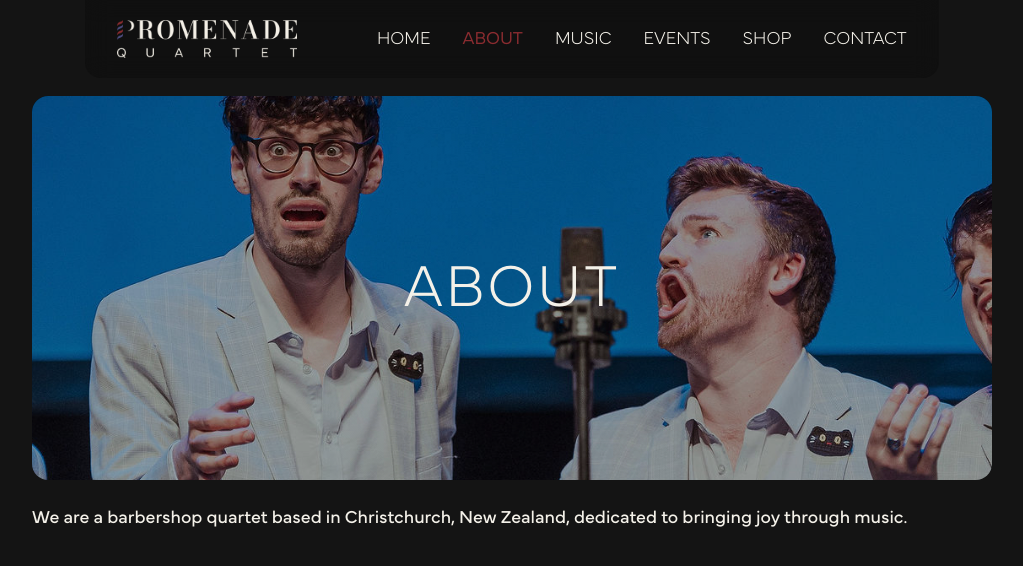
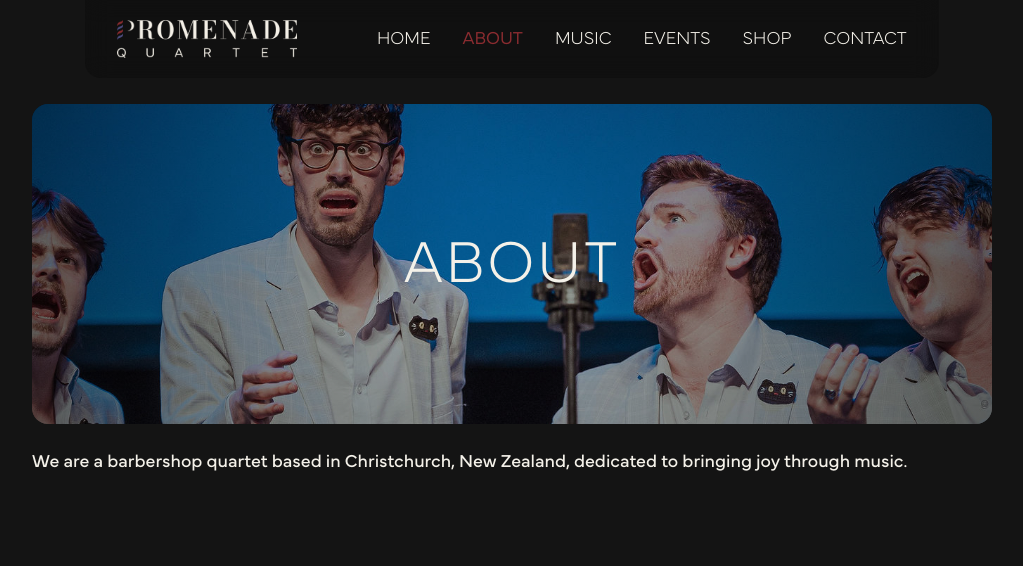
Before and after one commit to JoranQuack/promenade-website, a Next.js app: page /about in a window 1280 px wide. Shown: the top 566 px of the page, without its empty margins (128-1151 px from the left). Built offline with nearby package versions, Linux system fonts and the light colour scheme.

Commit message:
Revert "feat: page transitioning (needs improvement)"
This reverts commit 325d9f50c2e5fdb9365f5527ce8108bc12ba8c0c.

```diff
--- a/eslint.config.mjs
+++ b/eslint.config.mjs
@@ -204,6 +204,7 @@ const eslintConfig = [
       "react/jsx-equals-spacing": ["error", "never"],
       "react/jsx-first-prop-new-line": ["error", "multiline-multiprop"],
       "react/jsx-fragments": ["error", "syntax"],
+      "react/jsx-indent": ["error", 2],
       "react/jsx-indent-props": ["error", 2],
       "react/jsx-max-props-per-line": [
         "error",
@@ -265,6 +266,7 @@ const eslintConfig = [
       ],
       "import/prefer-default-export": "off",
 
+      indent: ["error", 2],
       quotes: [
         "error",
         "double",
--- a/package.json
+++ b/package.json
@@ -9,7 +9,6 @@
     "lint": "next lint"
   },
   "dependencies": {
-    "framer-motion": "^12.19.1",
     "next": "15.3.3",
     "react": "^19.0.0",
     "react-dom": "^19.0.0"
--- a/src/app/about/page.tsx
+++ b/src/app/about/page.tsx
@@ -1,9 +1,12 @@
+import { Header } from "@/components/shared/Header";
 import ImageBlock from "@/components/ui/ImageBlock";
 
 export default function About(): React.ReactElement {
   return (
     <div className="flex flex-col min-h-screen items-center">
-      <main className="flex-grow w-3/4">
+      <Header current="ABOUT" />
+
+      <main className="flex-grow w-3/4 mt-26">
         <ImageBlock alt="about" src="/about.jpg" />
 
         <p className="text-lg mb-6 h-[2000px]">
--- a/src/app/globals.css
+++ b/src/app/globals.css
@@ -32,21 +32,8 @@
   }
 }
 
-html {
-  scroll-behavior: smooth;
-}
-
 body {
   font-family: var(--font-mundial), Arial, Helvetica, sans-serif;
-  -webkit-font-smoothing: antialiased;
-  -moz-osx-font-smoothing: grayscale;
-}
-
-* {
-  -webkit-backface-visibility: hidden;
-  backface-visibility: hidden;
-  -webkit-perspective: 1000;
-  perspective: 1000;
 }
 
 p,
--- a/src/app/layout.tsx
+++ b/src/app/layout.tsx
@@ -1,10 +1,6 @@
 import type { Metadata } from "next";
 import localFont from "next/font/local";
-
 import "./globals.css";
-import { CurrentPageProvider } from "@/components/shared/CurrentPageContext";
-import { Header } from "@/components/shared/Header";
-import { PageTransition } from "@/components/shared/PageTransition";
 
 const mundial = localFont({
   src: [
@@ -94,11 +90,7 @@ export default function RootLayout(
   return (
     <html lang="en">
       <body className={`${mundial.variable} antialiased bg-dark`}>
-        <CurrentPageProvider>
-          <Header />
-
-          <PageTransition>{props.children}</PageTransition>
-        </CurrentPageProvider>
+        {props.children}
       </body>
     </html>
   );
--- a/src/app/page.tsx
+++ b/src/app/page.tsx
@@ -1,8 +1,12 @@
 import React from "react";
+
+import { Header } from "../components/shared/Header";
 
 export default function Home(): React.ReactElement {
   return (
     <div className="flex flex-col min-h-screen items-center">
+      <Header current="HOME" />
+
       <main className="h-[2000px]">
         <div className="flex flex-col items-center justify-center w-full h-screen">
           <h1 className="text-6xl text-white font-bold mb-4">
--- a/src/components/shared/CurrentPageContext.tsx
+++ /dev/null
@@ -1,67 +0,0 @@
-"use client";
-
-import { usePathname } from "next/navigation";
-import {
-  createContext,
-  useContext,
-  useState,
-  useEffect,
-  type ReactNode,
-} from "react";
-
-interface CurrentPageContextType {
-  currentPage: string;
-}
-
-const CurrentPageContext = createContext<CurrentPageContextType | undefined>(
-  undefined
-);
-
-export function useCurrentPage(): CurrentPageContextType {
-  const context = useContext(CurrentPageContext);
-
-  if (!context) {
-    throw new Error("useCurrentPage must be used within a CurrentPageProvider");
-  }
-
-  return context;
-}
-
-interface CurrentPageProviderProps {
-  children: ReactNode;
-}
-
-export function CurrentPageProvider({
-  children,
-}: CurrentPageProviderProps): React.ReactElement {
-  const pathname = usePathname();
-  const [currentPage, setCurrentPage] = useState("HOME");
-
-  useEffect(() => {
-    switch (pathname) {
-      case "/":
-        setCurrentPage("HOME");
-        break;
-      case "/about":
-        setCurrentPage("ABOUT");
-        break;
-      case "/music":
-        setCurrentPage("MUSIC");
-        break;
-      case "/events":
-        setCurrentPage("EVENTS");
-        break;
-      case "/contact":
-        setCurrentPage("CONTACT");
-        break;
-      default:
-        setCurrentPage("HOME");
-    }
-  }, [pathname]);
-
-  return (
-    <CurrentPageContext.Provider value={{ currentPage }}>
-      {children}
-    </CurrentPageContext.Provider>
-  );
-}
--- a/src/components/shared/Header.tsx
+++ b/src/components/shared/Header.tsx
@@ -1,9 +1,5 @@
-"use client";
-
 import Image from "next/image";
 import Link from "next/link";
-
-import { useCurrentPage } from "./CurrentPageContext";
 
 const routes = [
   {
@@ -32,11 +28,12 @@ const routes = [
   },
 ];
 
-export function Header(): React.ReactElement {
-  const { currentPage } = useCurrentPage();
+interface HeaderProps {
+  current?: string;
+}
 
+export function Header(_props: HeaderProps): React.ReactElement {
   return (
-    <div className="flex justify-center w-full z-10 sticky top-0 left-0">
     <header className="w-8/12 bg-black/20 backdrop-blur-md flex items-center justify-between rounded-b-2xl p-5 px-8 fixed z-10">
       <Link className="" href="/">
         <Image
@@ -52,7 +49,7 @@ export function Header(): React.ReactElement {
         {routes.map((route) => (
           <Link
             className={`text-bright hover:opacity-50 duration-300 text-lg leading-3 ${
-                currentPage === route.title
+              _props.current === route.title
                 ? "text-pred font-light"
                 : "text-bright font-thin"
             }`}
@@ -64,6 +61,5 @@ export function Header(): React.ReactElement {
         ))}
       </nav>
     </header>
-    </div>
   );
 }
--- a/src/components/shared/PageTransition.tsx
+++ /dev/null
@@ -1,71 +0,0 @@
-"use client";
-
-import { motion, AnimatePresence } from "framer-motion";
-import { usePathname } from "next/navigation";
-import { useEffect, useState, type ReactNode } from "react";
-
-interface PageTransitionProps {
-  children: ReactNode;
-}
-
-const pageVariants = {
-  initial: {
-    opacity: 0,
-    scale: 0.98,
-    y: 20,
-  },
-  in: {
-    opacity: 1,
-    scale: 1,
-    y: 0,
-  },
-  out: {
-    opacity: 0,
-    scale: 0.98,
-    y: -20,
-  },
-};
-
-const pageTransition = {
-  type: "tween" as const,
-  ease: [0.25, 0.46, 0.45, 0.94] as const,
-  duration: 0.5,
-};
-
-export function PageTransition({
-  children,
-}: PageTransitionProps): React.ReactElement {
-  const pathname = usePathname();
-  const [displayedPathname, setDisplayedPathname] = useState(pathname);
-
-  useEffect(() => {
-    if (pathname !== displayedPathname) {
-      // Delay updating the displayed pathname to allow exit animation
-      const timer = setTimeout(() => {
-        setDisplayedPathname(pathname);
-      }, 250);
-
-      return (): void => clearTimeout(timer);
-    }
-
-    return undefined;
-  }, [pathname, displayedPathname]);
-
-  return (
-    <div className="w-full min-h-screen pt-24">
-      <AnimatePresence initial={false} mode="wait">
-        <motion.div
-          animate="in"
-          className="w-full min-h-screen"
-          exit="out"
-          initial="initial"
-          key={displayedPathname}
-          transition={pageTransition}
-          variants={pageVariants}
-        >
-          {children}
-        </motion.div>
-      </AnimatePresence>
-    </div>
-  );
-}
--- a/src/components/ui/ImageBlock.tsx
+++ b/src/components/ui/ImageBlock.tsx
@@ -7,7 +7,6 @@ const DEFAULT_IMAGE_WIDTH = 1500;
 const DEFAULT_IMAGE_HEIGHT = 1000;
 const PARALLAX_SCROLL_FACTOR = 0.3;
 const MOUSE_SMOOTHING_FACTOR = 0.02;
-const VIGNETTE_SMOOTHING_FACTOR = 0.01;
 
 export default function ImageBlock({
   src,
@@ -26,8 +25,6 @@ export default function ImageBlock({
     x: 50,
     y: 50,
   });
-  const [isMouseInside, setIsMouseInside] = useState(false);
-  const [vignetteOpacity, setVignetteOpacity] = useState(0);
   const containerRef = useRef<HTMLDivElement>(null);
   const animationFrameRef = useRef<number | null>(null);
 
@@ -45,13 +42,6 @@ export default function ImageBlock({
         x: prev.x + (mousePosition.x - prev.x) * MOUSE_SMOOTHING_FACTOR,
         y: prev.y + (mousePosition.y - prev.y) * MOUSE_SMOOTHING_FACTOR,
       }));
-
-      const targetOpacity = isMouseInside ? 0.5 : 0;
-
-      setVignetteOpacity(
-        (prev) => prev + (targetOpacity - prev) * VIGNETTE_SMOOTHING_FACTOR * 2
-      );
-
       animationFrameRef.current = requestAnimationFrame(animate);
     };
 
@@ -62,7 +52,7 @@ export default function ImageBlock({
         cancelAnimationFrame(animationFrameRef.current);
       }
     };
-  }, [mousePosition, isMouseInside]);
+  }, [mousePosition]);
 
   const handleMouseMove = (event: React.MouseEvent<HTMLDivElement>): void => {
     if (!containerRef.current) {
@@ -76,26 +66,20 @@ export default function ImageBlock({
     setMousePosition({ x, y });
   };
 
-  const handleMouseEnter = (): void => {
-    setIsMouseInside(true);
-  };
-
   const handleMouseLeave = (): void => {
     setMousePosition({ x: 50, y: 50 });
-    setIsMouseInside(false);
   };
 
   return (
     <div
-      className="flex justify-center items-center w-full mb-6 h-96 overflow-hidden rounded-2xl relative bg-black"
+      className="flex justify-center items-center w-full mb-6 h-80 overflow-hidden rounded-2xl relative bg-black"
       ref={containerRef}
-      onMouseEnter={handleMouseEnter}
       onMouseLeave={handleMouseLeave}
       onMouseMove={handleMouseMove}
     >
       <Image
         alt={alt}
-        className="w-full absolute opacity-75"
+        className="w-full absolute opacity-80"
         height={height}
         src={src}
         style={{
@@ -110,10 +94,7 @@ export default function ImageBlock({
       <div
         className="absolute inset-0 pointer-events-none"
         style={{
-          background: `radial-gradient(circle 600px at ${smoothMousePosition.x}% ${smoothMousePosition.y}%, transparent 0%, transparent 10%, rgba(0,0,0,${vignetteOpacity}) 100%)`,
-          backdropFilter: `blur(${vignetteOpacity * 4}px)`,
-          maskImage: `radial-gradient(circle 600px at ${smoothMousePosition.x}% ${smoothMousePosition.y}%, transparent 0%, transparent 10%, black 40%, black 100%)`,
-          WebkitMaskImage: `radial-gradient(circle 600px at ${smoothMousePosition.x}% ${smoothMousePosition.y}%, transparent 0%, transparent 10%, black 40%, black 100%)`,
+          background: `radial-gradient(circle 600px at ${smoothMousePosition.x}% ${smoothMousePosition.y}%, transparent 0%, transparent 10%, rgba(0,0,0,0.5) 100%)`,
         }}
       />
 
--- a/src/hooks/usePageTransition.tsx
+++ /dev/null
@@ -1,40 +0,0 @@
-"use client";
-
-import { useRouter, usePathname } from "next/navigation";
-import { useState, useTransition } from "react";
-
-interface PageTransitionHook {
-  navigateWithTransition: (href: string) => void;
-  isTransitioning: boolean;
-}
-
-export function usePageTransition(): PageTransitionHook {
-  const router = useRouter();
-  const pathname = usePathname();
-  const [isPending, startTransition] = useTransition();
-  const [isTransitioning, setIsTransitioning] = useState(false);
-
-  const navigateWithTransition = (href: string): void => {
-    if (href === pathname) {
-      return;
-    }
-
-    setIsTransitioning(true);
-
-    // Start the exit animation, then navigate after a delay
-    setTimeout(() => {
-      startTransition(() => {
-        router.push(href);
-        // Reset transition state after navigation
-        setTimeout(() => {
-          setIsTransitioning(false);
-        }, 50);
-      });
-    }, 300); // Half of the transition duration for exit
-  };
-
-  return {
-    navigateWithTransition,
-    isTransitioning: isTransitioning || isPending,
-  };
-}
```
Also changed, not shown: 1 other file (tests, documents, lock files or other folders). Lines whose indentation alone changed are shown as unchanged.
